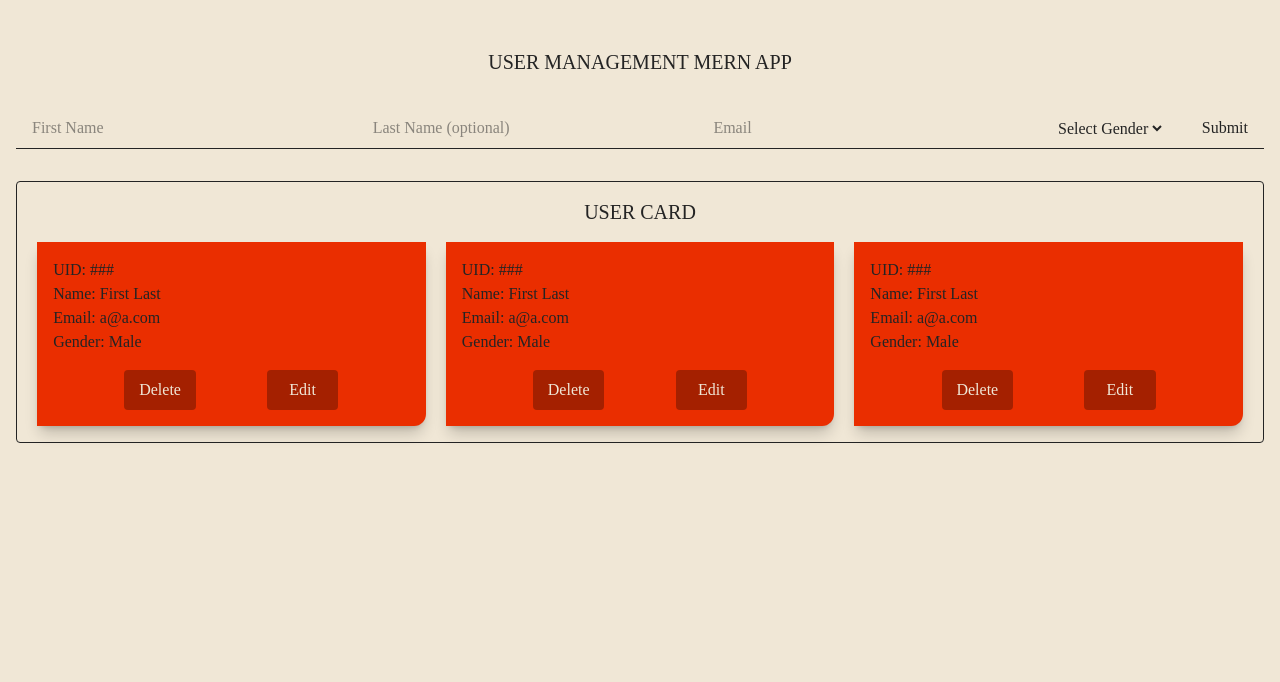
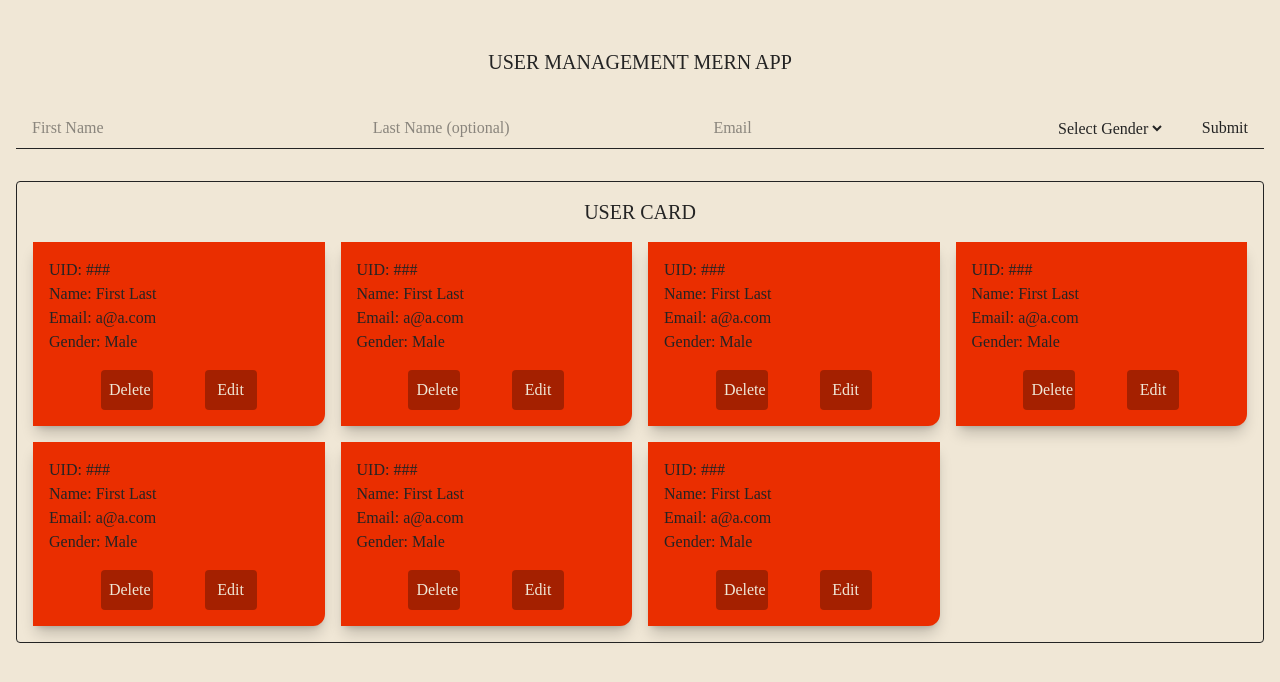
Before and after one commit to DayveZZ/CRUD_MERN, a React (Vite) app in the folder Frontend/: page / in a window 1280 px wide. Shown: the top 682 px of the page. Built offline with nearby package versions, Linux system fonts and the light colour scheme.

Commit message:
frontend changes

```diff
--- a/Frontend/src/App.css
+++ b/Frontend/src/App.css
@@ -19,7 +19,7 @@
   @apply outline-none w-1/4;
 }
 .userCard {
-  @apply bg-[#EA2E00] shadow-lg shadow-black/20 rounded-br-xl p-4 min-w-1/4 w-[32%];
+  @apply bg-[#EA2E00] shadow-lg shadow-black/20 rounded-br-xl p-4 min-w-1/4 w-[32%] w-full;
 }
 .userCard button {
   @apply bg-black/30 text-[#F0E7D6] p-2 rounded mt-4 w-1/5 cursor-pointer hover:bg-black/40 hover:text-[#F0F0F0];
--- a/Frontend/src/App.jsx
+++ b/Frontend/src/App.jsx
@@ -57,7 +57,49 @@ const App = () => {
 
       <div className="p-4 m-4 border rounded">
         <h1 className="mb-4 uppercase text-center text-xl">User Card</h1>
-        <div className="flex flex-wrap justify-evenly gap-4">
+        {/* <div className="flex flex-wrap justify-between gap-4"> */}
+        <div className="grid grid-cols-4 gap-4">
+          <ul className="userCard">
+            <li>UID: ###</li>
+            <li>Name: First Last</li>
+            <li>Email: a@a.com</li>
+            <li>Gender: Male</li>
+            <li className="flex justify-evenly">
+              <button>Delete</button>
+              <button>Edit</button>
+            </li>
+          </ul>
+
+          <ul className="userCard">
+            <li>UID: ###</li>
+            <li>Name: First Last</li>
+            <li>Email: a@a.com</li>
+            <li>Gender: Male</li>
+            <li className="flex justify-evenly">
+              <button>Delete</button>
+              <button>Edit</button>
+            </li>
+          </ul>
+          <ul className="userCard">
+            <li>UID: ###</li>
+            <li>Name: First Last</li>
+            <li>Email: a@a.com</li>
+            <li>Gender: Male</li>
+            <li className="flex justify-evenly">
+              <button>Delete</button>
+              <button>Edit</button>
+            </li>
+          </ul>
+          <ul className="userCard">
+            <li>UID: ###</li>
+            <li>Name: First Last</li>
+            <li>Email: a@a.com</li>
+            <li>Gender: Male</li>
+            <li className="flex justify-evenly">
+              <button>Delete</button>
+              <button>Edit</button>
+            </li>
+          </ul>
           <ul className="userCard">
             <li>UID: ###</li>
             <li>Name: First Last</li>
```
